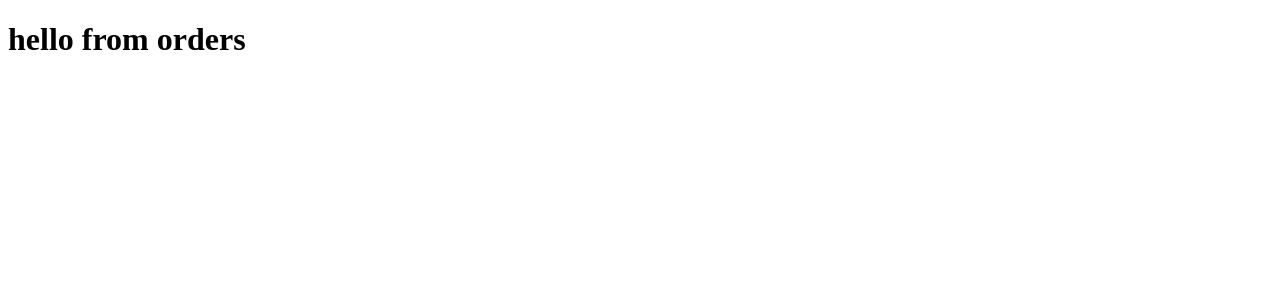
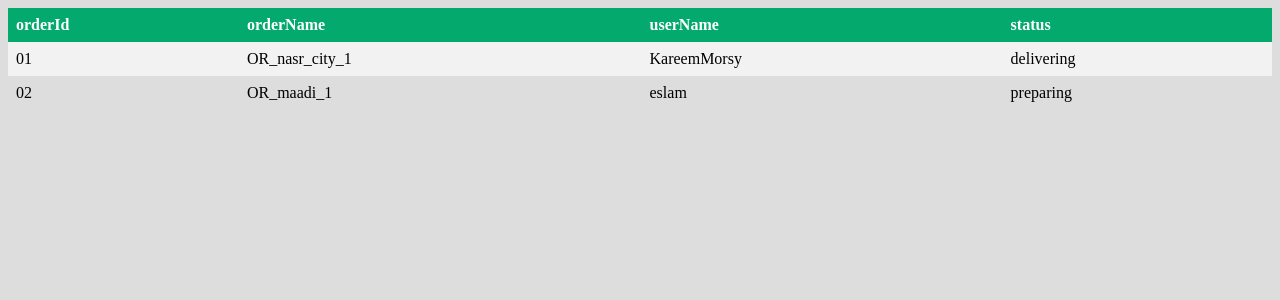
Before and after one commit to KareemMMorsy/ecommerce, a Django app: page /ts/orders/ in a window 1280 px wide. Shown: the top 300 px of the page. Run offline with Django 5.2, Linux system fonts and the light colour scheme.

Commit message:
created get request for tracking order

```diff
--- /dev/null
+++ b/ecommerce/templates/base.html
@@ -0,0 +1,22 @@
+<style>
+    table {
+      border-collapse: collapse;
+      width: 100%;
+    }
+
+    th, td {
+      text-align: left;
+      padding: 8px;
+    }
+
+    tr:nth-child(even){background-color: #f2f2f2}
+
+    th {
+      background-color: #04AA6D;
+      color: white;
+    }
+    body{
+        background:#ddd
+    }
+    </style>
+     {% block content %}{% endblock content %}
--- a/ecommerce/templates/tracking_system/orders.html
+++ b/ecommerce/templates/tracking_system/orders.html
@@ -5,7 +5,33 @@
     <meta name="viewport" content="width=device-width, initial-scale=1.0">
     <title>Document</title>
 </head>
+{% extends "base.html" %}
+
+
 <body>
-    <h1>hello from orders</h1>
+    {% block content %}
+    <table>
+
+
+        {% for order in orderlist %}
+        <tr>
+            {% if order == orderlist.0 %}
+            <th>{{order.orderId}}</th>
+            <th>{{order.orderName}}</th>
+            <th>{{order.userName}}</th>
+            <th>{{order.status}}</th>
+            {% else %}
+            <td>{{order.orderId}}</td>
+            <td>{{order.orderName}}</td>
+            <td>{{order.userName}}</td>
+            <td>{{order.status}}</td>
+            {% endif %}
+
+        </tr>
+        {% endfor %}
+
+
+    </table>
+    {% endblock content %}
 </body>
 </html>
--- /dev/null
+++ b/ecommerce/tracking_system/order.py
@@ -0,0 +1,30 @@
+class order():
+    import csv
+    import os
+    from pathlib import Path
+    BASE_DIR = Path(__file__).resolve().parent
+
+
+
+    def __init__(self,orderId,orderName,userName,status):
+        self.orderId=orderId
+        self.orderName=orderName
+        self.userName=userName
+        self.status=status
+
+    @classmethod
+    def getAllOrders(cls):
+        filepath=cls.os.path.join(cls.BASE_DIR,'orders.csv')
+        print(filepath)
+        with open(filepath, newline='') as csvfile:
+            reader = cls.csv.reader(csvfile, delimiter=' ', quotechar='|')
+            rowlist=[]
+            for i,row in enumerate(reader):
+                orderId,orderName,userName,status=row[0].split(',')
+                rowlist.append({'orderId':orderId,'orderName':orderName,'userName':userName,'status':status})
+            return rowlist
+
+    def saveInCsv(self):
+        with open('./orders.csv', 'a', newline='') as csvfile:
+            writer = self.csv.writer(csvfile,delimiter=',')
+            writer.writerow([self.orderId,self.orderName,self.userName,self.status])
--- /dev/null
+++ b/ecommerce/tracking_system/orders.csv
@@ -0,0 +1,3 @@
+orderId,orderName,userName,status
+01,OR_nasr_city_1,KareemMorsy,delivering
+02,OR_maadi_1,eslam,preparing
--- a/ecommerce/tracking_system/views.py
+++ b/ecommerce/tracking_system/views.py
@@ -1,6 +1,7 @@
 from django.shortcuts import render
-
+from . import order
 # Create your views here.
 
 def orders(request):
-    return render(request,'tracking_system/orders.html')
+    print(order.order.getAllOrders())
+    return render(request,'tracking_system/orders.html',{'orderlist':order.order.getAllOrders()})
```
